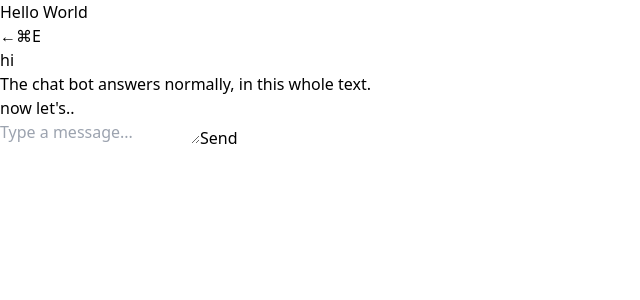
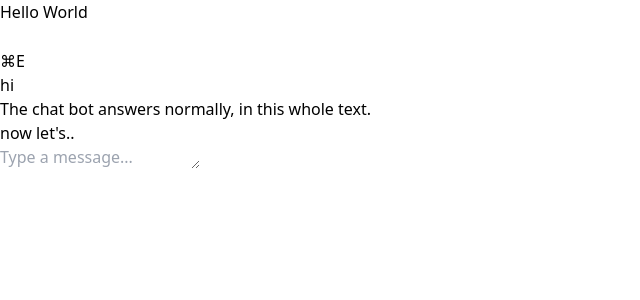
Before and after one commit to szabomarius/web_llm, a React (Vite) app: page / in a window 1280 px wide. Shown: the top 300 px of the page, without its empty margins (0-640 px from the left). Built offline with nearby package versions, Linux system fonts and the light colour scheme.

Commit message:
fix: some refactorings and quality of life updates to the ui

```diff
--- a/src/App.tsx
+++ b/src/App.tsx
@@ -37,10 +37,8 @@ const App: FC = () => {
     }, []);
 
     return (
-        <div className="relative min-h-screen bg-white">
-            <div className="flex h-full items-center justify-center">
-                <h1 className="text-4xl font-bold text-black">Hello World</h1>
-            </div>
+        <div className="relative flex min-h-screen items-center justify-center bg-white">
+            <h1 className="text-4xl font-bold text-black">Hello World</h1>
 
             {/* Chat components */}
             <ChatDrawer
--- a/src/components/chat/ChatDrawer.tsx
+++ b/src/components/chat/ChatDrawer.tsx
@@ -33,7 +33,7 @@ const ChatDrawer: FC<ChatDrawerProps> = ({
         <aside
             role="complementary"
             aria-label="Chat drawer"
-            className={`fixed right-0 top-0 z-30 h-full w-full sm:w-2/5 transform bg-white/90 backdrop-blur-md shadow-xl transition-transform duration-300 ${
+            className={`fixed right-0 top-0 z-30 flex h-full w-full sm:w-2/5 transform flex-col bg-white/90 backdrop-blur-md shadow-xl transition-transform duration-300 ${
                 isOpen ? 'translate-x-0' : 'translate-x-full'
             }`}
         >
@@ -43,7 +43,7 @@ const ChatDrawer: FC<ChatDrawerProps> = ({
             {/* Message list */}
             <div
                 ref={containerRef}
-                className="flex h-[calc(100%-64px)] flex-col gap-2 overflow-y-auto p-4"
+                className="flex flex-1 flex-col gap-2 overflow-y-auto p-4"
             >
                 {messages.map((m) => (
                     <ChatMessage key={m.id} role={m.role}>
--- a/src/components/chat/ChatInput.tsx
+++ b/src/components/chat/ChatInput.tsx
@@ -1,5 +1,7 @@
 import type { FC, KeyboardEvent } from 'react';
 import { useEffect, useRef, useState } from 'react';
+
+import sendIcon from '../../assets/send.svg';
 
 interface ChatInputProps {
     onSend: (text: string) => void;
@@ -33,7 +35,7 @@ const ChatInput: FC<ChatInputProps> = ({ onSend }) => {
     }, [text]);
 
     return (
-        <div className="flex gap-2 p-2">
+        <div className="flex items-end gap-2 p-2">
             <textarea
                 ref={textareaRef}
                 placeholder="Type a message..."
@@ -41,14 +43,15 @@ const ChatInput: FC<ChatInputProps> = ({ onSend }) => {
                 onChange={(e) => setText(e.target.value)}
                 onKeyDown={handleKeyDown}
                 rows={1}
-                className="flex-1 resize-none rounded border border-gray-300 px-3 py-2 text-sm focus:outline-none focus:ring-2 focus:ring-indigo-500"
+                className="flex-1 min-h-10 resize-none rounded border border-gray-300 px-3 py-2 text-sm focus:outline-none focus:ring-2 focus:ring-indigo-500"
             />
             <button
                 type="button"
+                aria-label="Send message"
                 onClick={handleSend}
-                className="rounded bg-blue-500 px-4 py-2 text-sm font-semibold text-white hover:bg-blue-600"
+                className="flex h-10 w-10 items-center justify-center rounded bg-indigo-500 text-white hover:bg-indigo-600 focus:outline-none focus:ring-2 focus:ring-indigo-500"
             >
-                Send
+                <img src={sendIcon} alt="send" className="h-5 w-5" />
             </button>
         </div>
     );
--- a/src/components/chat/ChatToggleButton.tsx
+++ b/src/components/chat/ChatToggleButton.tsx
@@ -1,4 +1,6 @@
 import type { FC } from 'react';
+
+import chevronIcon from '../../assets/chevron.svg';
 
 interface ChatToggleButtonProps {
     isOpen: boolean;
@@ -12,9 +14,13 @@ const ChatToggleButton: FC<ChatToggleButtonProps> = ({ isOpen, onToggle }) => (
         aria-label={isOpen ? 'Close chat' : 'Open chat'}
         title="⌘E"
         onClick={onToggle}
-        className="group absolute -left-8 top-1/2 z-40 -translate-y-1/2 rounded-l-md bg-indigo-500 px-2 py-3 text-xs font-semibold text-white hover:bg-indigo-600"
+        className="group absolute -left-8 top-1/2 z-40 -translate-y-1/2 rounded-l-md bg-indigo-500 px-2 py-3 text-white hover:bg-indigo-600"
     >
-        {isOpen ? '→' : '←'}
+        <img
+            src={chevronIcon}
+            alt="toggle"
+            className={`h-4 w-4 transition-transform ${!isOpen ? 'rotate-180' : ''}`}
+        />
         <span className="pointer-events-none absolute left-full top-1/2 -translate-y-1/2 translate-x-2 whitespace-nowrap rounded bg-gray-800 px-2 py-1 text-xs text-white opacity-0 transition-opacity group-hover:opacity-100">
             ⌘E
         </span>
```
Also changed, not shown: src/assets/chevron.svg (added), src/assets/send.svg (added).
